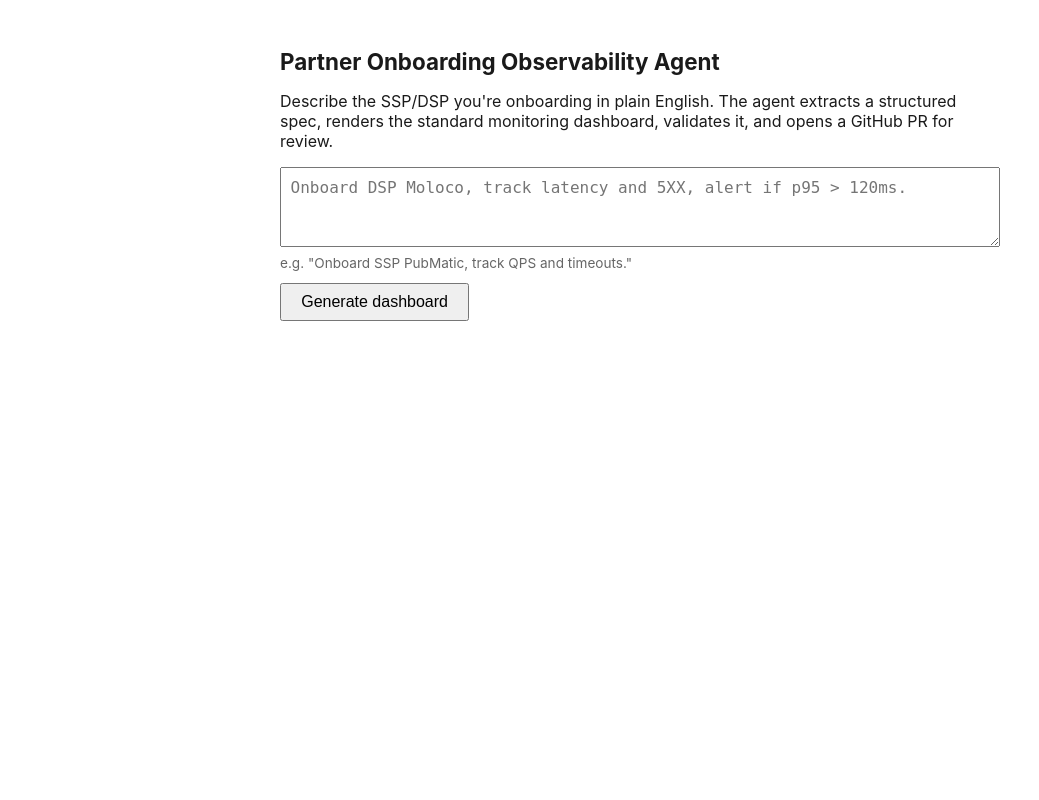
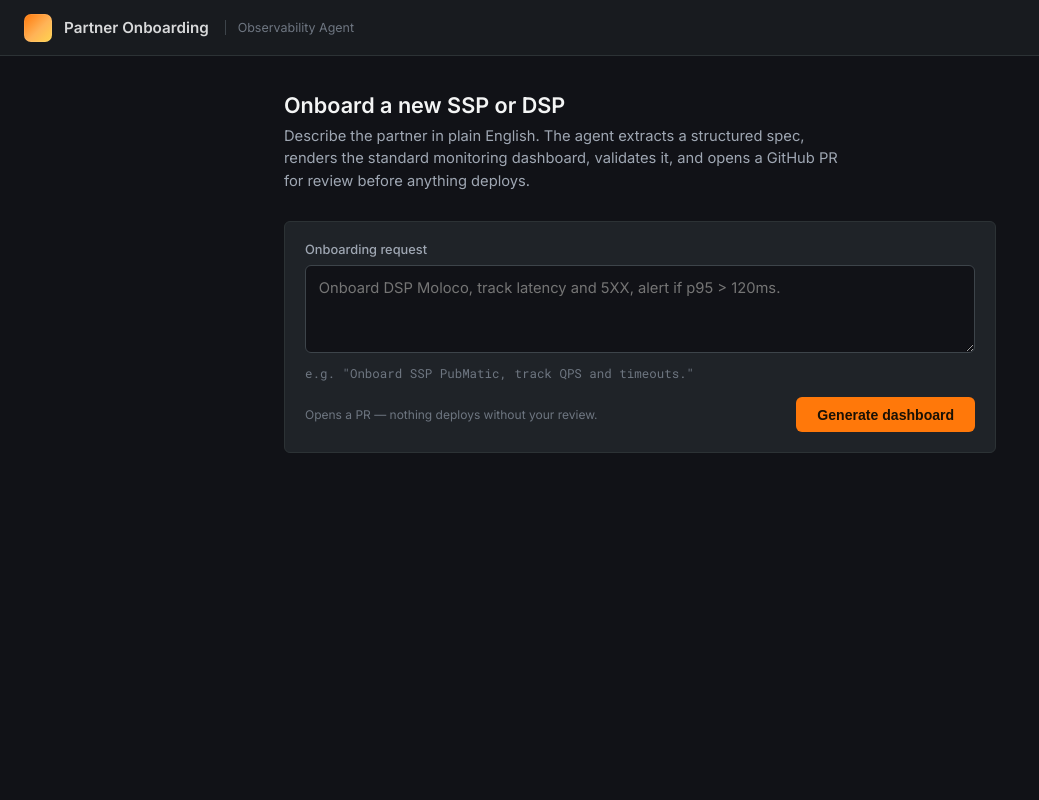
Before and after one commit to Grafanallm-poc/grafana-poc, a FastAPI app: page / in a window 1280 px wide. Shown: the whole page, without its empty margins (0-1039 px from the left). Run offline with FastAPI, Linux system fonts and the light colour scheme.

Commit message:
Restyle the onboarding web form with a Grafana-like dark theme
Cosmetic only — no change to the Jinja variables app.py renders (result,
result.ok/request_text/pr_url/spec/errors). Dark panel-based layout, Inter
typeface, Grafana-esque top bar and accent color, for a more presentable demo UI.

Co-Authored-By: Claude Sonnet 5 <noreply@anthropic.com>

```diff
--- a/agent/templates/index.html
+++ b/agent/templates/index.html
@@ -2,48 +2,288 @@
 <html lang="en">
 <head>
   <meta charset="utf-8" />
+  <meta name="viewport" content="width=device-width, initial-scale=1" />
   <title>Partner Onboarding Observability Agent</title>
+  <link rel="preconnect" href="https://fonts.googleapis.com" />
+  <link rel="preconnect" href="https://fonts.gstatic.com" crossorigin />
+  <link href="https://fonts.googleapis.com/css2?family=Inter:wght@400;500;600;700&family=Roboto+Mono:wght@400;500&display=swap" rel="stylesheet" />
   <style>
-    body { font-family: -apple-system, Segoe UI, sans-serif; max-width: 720px; margin: 3rem auto; color: #1a1a1a; }
-    h1 { font-size: 1.4rem; }
-    textarea { width: 100%; height: 5rem; font-size: 1rem; padding: 0.6rem; box-sizing: border-box; }
-    button { margin-top: 0.75rem; padding: 0.5rem 1.2rem; font-size: 1rem; cursor: pointer; }
-    .example { color: #666; font-size: 0.85rem; margin-top: 0.25rem; }
-    .result { margin-top: 2rem; padding: 1rem; border-radius: 6px; }
-    .result.ok { background: #e6f4ea; border: 1px solid #34a853; }
-    .result.err { background: #fce8e6; border: 1px solid #d93025; }
-    pre { background: #f5f5f5; padding: 0.75rem; overflow-x: auto; border-radius: 4px; }
-    ul { margin: 0.5rem 0; }
+    :root {
+      --bg: #111217;
+      --bg-elevated: #181b1f;
+      --panel: #1f2328;
+      --border: #2c3235;
+      --border-strong: #3d444a;
+      --text: #d8d9da;
+      --text-muted: #9fa7b3;
+      --text-faint: #6e7681;
+      --accent: #ff780a;
+      --accent-hover: #fa9b4c;
+      --green: #6ccf8e;
+      --green-bg: rgba(108, 207, 142, 0.08);
+      --red: #ff5c5c;
+      --red-bg: rgba(255, 92, 92, 0.08);
+      --radius: 6px;
+    }
+
+    * { box-sizing: border-box; }
+
+    body {
+      font-family: 'Inter', -apple-system, BlinkMacSystemFont, 'Segoe UI', Roboto, sans-serif;
+      background: var(--bg);
+      color: var(--text);
+      margin: 0;
+      min-height: 100vh;
+    }
+
+    header.topbar {
+      display: flex;
+      align-items: center;
+      gap: 0.75rem;
+      padding: 0.85rem 1.5rem;
+      background: var(--bg-elevated);
+      border-bottom: 1px solid var(--border);
+    }
+
+    .logo-mark {
+      width: 28px;
+      height: 28px;
+      border-radius: 7px;
+      background: linear-gradient(135deg, #ff780a 0%, #ffb357 55%, #ffd54f 100%);
+      flex-shrink: 0;
+      box-shadow: 0 0 0 1px rgba(255, 255, 255, 0.08) inset;
+    }
+
+    .topbar-title {
+      font-size: 0.95rem;
+      font-weight: 600;
+      color: var(--text);
+    }
+
+    .topbar-sub {
+      font-size: 0.78rem;
+      color: var(--text-faint);
+      margin-left: 0.25rem;
+      padding-left: 0.75rem;
+      border-left: 1px solid var(--border-strong);
+    }
+
+    main {
+      max-width: 760px;
+      margin: 0 auto;
+      padding: 2.25rem 1.5rem 4rem;
+    }
+
+    h1 {
+      font-size: 1.35rem;
+      font-weight: 600;
+      margin: 0 0 0.4rem;
+      color: #f4f5f5;
+    }
+
+    .lede {
+      color: var(--text-muted);
+      font-size: 0.92rem;
+      line-height: 1.55;
+      margin: 0 0 1.75rem;
+      max-width: 60ch;
+    }
+
+    .panel {
+      background: var(--panel);
+      border: 1px solid var(--border);
+      border-radius: var(--radius);
+      padding: 1.25rem;
+    }
+
+    label {
+      display: block;
+      font-size: 0.8rem;
+      font-weight: 500;
+      color: var(--text-muted);
+      margin-bottom: 0.5rem;
+    }
+
+    textarea {
+      width: 100%;
+      min-height: 5.5rem;
+      font-family: inherit;
+      font-size: 0.92rem;
+      line-height: 1.5;
+      padding: 0.7rem 0.8rem;
+      background: var(--bg);
+      color: var(--text);
+      border: 1px solid var(--border-strong);
+      border-radius: var(--radius);
+      resize: vertical;
+    }
+
+    textarea:focus {
+      outline: none;
+      border-color: var(--accent);
+      box-shadow: 0 0 0 2px rgba(255, 120, 10, 0.25);
+    }
+
+    .example {
+      color: var(--text-faint);
+      font-size: 0.78rem;
+      margin-top: 0.5rem;
+      font-family: 'Roboto Mono', monospace;
+    }
+
+    .form-footer {
+      display: flex;
+      align-items: center;
+      justify-content: space-between;
+      margin-top: 1rem;
+    }
+
+    .hint {
+      font-size: 0.75rem;
+      color: var(--text-faint);
+    }
+
+    button {
+      background: var(--accent);
+      color: #1a1105;
+      font-weight: 600;
+      font-size: 0.88rem;
+      border: none;
+      border-radius: var(--radius);
+      padding: 0.6rem 1.3rem;
+      cursor: pointer;
+      transition: background 0.15s ease;
+    }
+
+    button:hover { background: var(--accent-hover); }
+    button:active { transform: translateY(1px); }
+
+    .result {
+      margin-top: 1.75rem;
+      border-radius: var(--radius);
+      border: 1px solid var(--border);
+      border-left-width: 3px;
+      background: var(--panel);
+      overflow: hidden;
+    }
+
+    .result.ok { border-left-color: var(--green); }
+    .result.err { border-left-color: var(--red); }
+
+    .result-head {
+      display: flex;
+      align-items: center;
+      gap: 0.5rem;
+      padding: 0.9rem 1.1rem;
+      font-weight: 600;
+      font-size: 0.9rem;
+    }
+
+    .result.ok .result-head { color: var(--green); background: var(--green-bg); }
+    .result.err .result-head { color: var(--red); background: var(--red-bg); }
+
+    .result-body { padding: 1rem 1.1rem 1.1rem; }
+
+    .result-body a {
+      color: var(--accent);
+      text-decoration: none;
+      font-size: 0.88rem;
+      word-break: break-all;
+    }
+    .result-body a:hover { text-decoration: underline; }
+
+    .result-body ul {
+      margin: 0.25rem 0 0.75rem;
+      padding-left: 1.2rem;
+      font-size: 0.88rem;
+      color: var(--text);
+    }
+    .result-body li { margin-bottom: 0.3rem; }
+
+    pre {
+      background: var(--bg);
+      border: 1px solid var(--border);
+      color: #b8c2cc;
+      font-family: 'Roboto Mono', monospace;
+      font-size: 0.8rem;
+      line-height: 1.5;
+      padding: 0.85rem;
+      border-radius: var(--radius);
+      overflow-x: auto;
+      margin-top: 0.75rem;
+    }
+
+    .section-label {
+      font-size: 0.72rem;
+      text-transform: uppercase;
+      letter-spacing: 0.04em;
+      color: var(--text-faint);
+      margin: 0 0 1.1rem;
+      display: flex;
+      align-items: center;
+      gap: 0.5rem;
+    }
+
+    .section-label::after {
+      content: "";
+      flex: 1;
+      height: 1px;
+      background: var(--border);
+    }
   </style>
 </head>
 <body>
-  <h1>Partner Onboarding Observability Agent</h1>
-  <p>Describe the SSP/DSP you're onboarding in plain English. The agent extracts a
-     structured spec, renders the standard monitoring dashboard, validates it, and
-     opens a GitHub PR for review.</p>
+  <header class="topbar">
+    <div class="logo-mark"></div>
+    <span class="topbar-title">Partner Onboarding</span>
+    <span class="topbar-sub">Observability Agent</span>
+  </header>
 
+  <main>
+    <h1>Onboard a new SSP or DSP</h1>
+    <p class="lede">
+      Describe the partner in plain English. The agent extracts a structured spec,
+      renders the standard monitoring dashboard, validates it, and opens a GitHub PR
+      for review before anything deploys.
+    </p>
+
+    <div class="panel">
       <form method="post" action="/onboard">
-    <textarea name="request_text" required placeholder="Onboard DSP Moloco, track latency and 5XX, alert if p95 > 120ms.">{{ result.request_text if result else "" }}</textarea>
+        <label for="request_text">Onboarding request</label>
+        <textarea id="request_text" name="request_text" required placeholder="Onboard DSP Moloco, track latency and 5XX, alert if p95 > 120ms.">{{ result.request_text if result else "" }}</textarea>
         <div class="example">e.g. "Onboard SSP PubMatic, track QPS and timeouts."</div>
+        <div class="form-footer">
+          <span class="hint">Opens a PR &mdash; nothing deploys without your review.</span>
           <button type="submit">Generate dashboard</button>
+        </div>
       </form>
+    </div>
 
     {% if result %}
       {% if result.ok %}
         <div class="result ok">
-        <strong>Dashboard validated and PR opened.</strong>
-        <p><a href="{{ result.pr_url }}" target="_blank">{{ result.pr_url }}</a></p>
+          <div class="result-head">&#10003; Dashboard validated and PR opened</div>
+          <div class="result-body">
+            <a href="{{ result.pr_url }}" target="_blank">{{ result.pr_url }}</a>
+            <div class="section-label">Extracted spec</div>
             <pre>{{ result.spec | tojson(indent=2) }}</pre>
+          </div>
         </div>
       {% else %}
         <div class="result err">
-        <strong>Could not complete onboarding:</strong>
+          <div class="result-head">&#9888; Could not complete onboarding</div>
+          <div class="result-body">
             <ul>
               {% for e in result.errors %}<li>{{ e }}</li>{% endfor %}
             </ul>
-        {% if result.spec %}<pre>{{ result.spec | tojson(indent=2) }}</pre>{% endif %}
+            {% if result.spec %}
+              <div class="section-label">Extracted spec</div>
+              <pre>{{ result.spec | tojson(indent=2) }}</pre>
+            {% endif %}
+          </div>
         </div>
       {% endif %}
     {% endif %}
+  </main>
 </body>
 </html>
```
Lines whose indentation alone changed are shown as unchanged.
